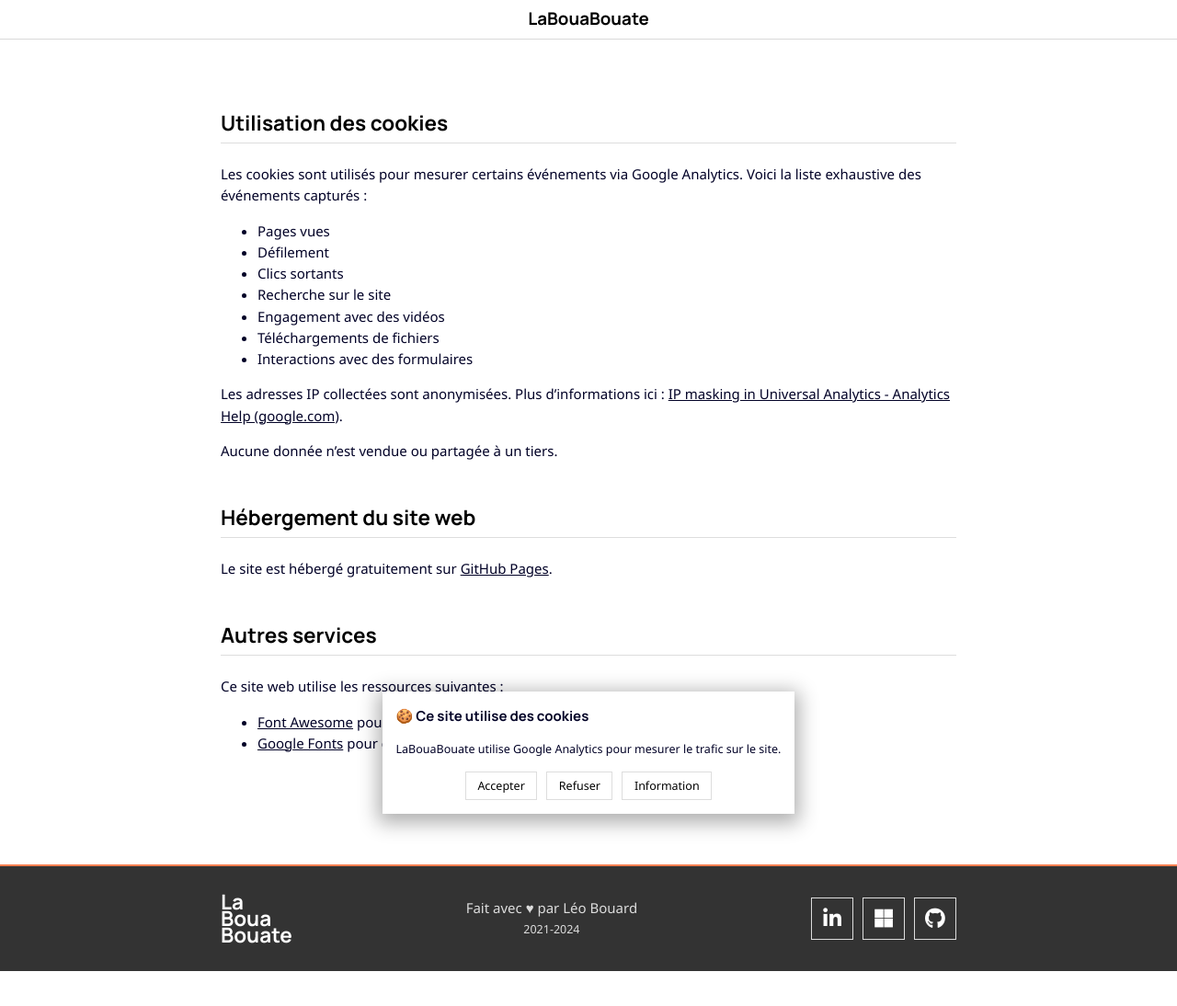
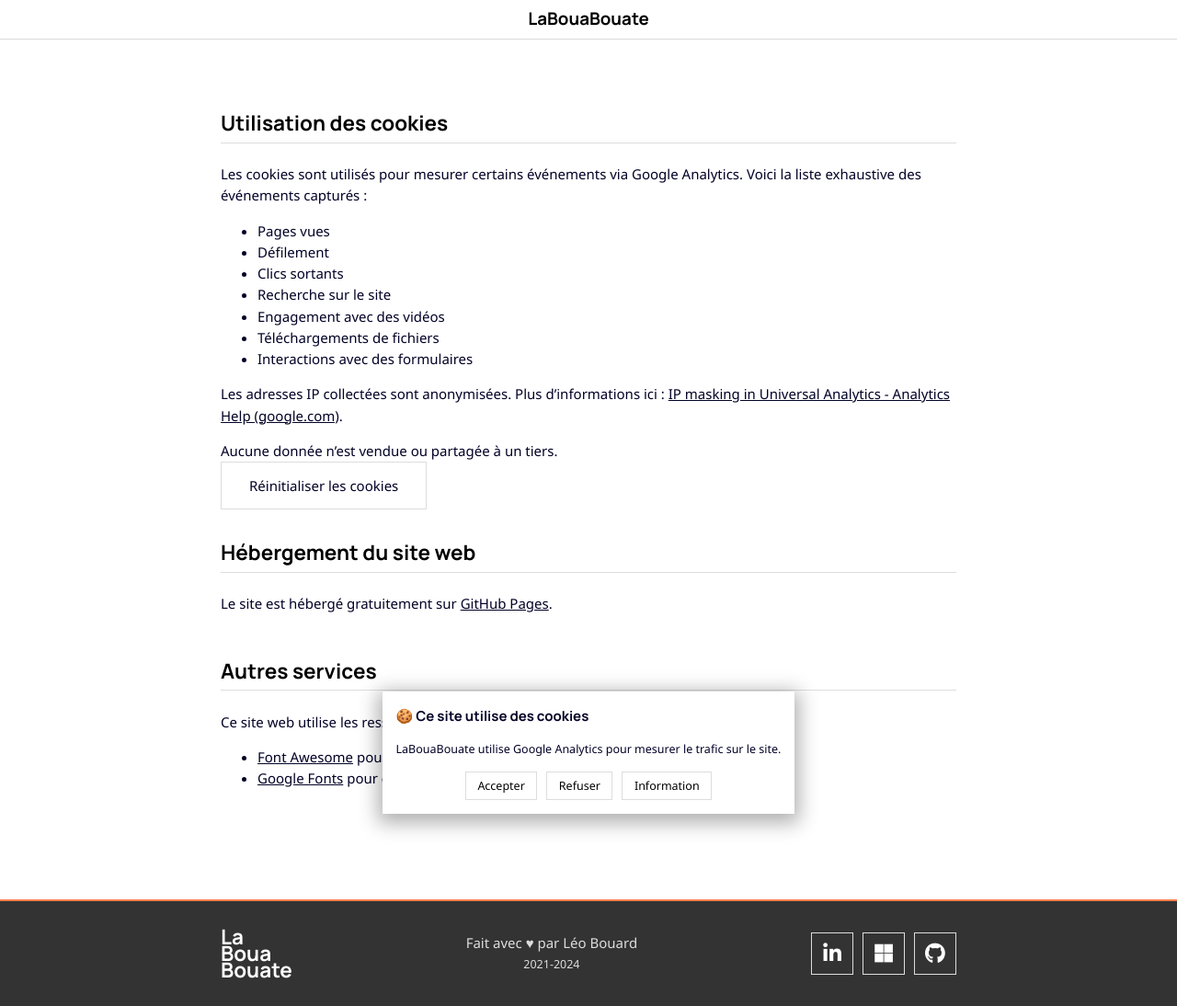
Before and after one commit to leobouard/leobouard.github.io, a Jekyll site: the page built from _pages/privacy.md, in a window 1280 px wide. Shown: the whole page at 92% size. Built offline with Jekyll 4.4.1, drawn with Linux system fonts in a browser that asks for light colours; nearby versions of some CDN libraries; some web fonts are replaced; before the commit the page ends 1056 px from its top, so only the background shows below that.

Commit message:
Update privacy.md

```diff
--- a/_pages/privacy.md
+++ b/_pages/privacy.md
@@ -20,6 +20,8 @@
 
 Aucune donnée n'est vendue ou partagée à un tiers.
 
+<a class="no-decoration button-primary hover-bottom" onclick="eraseCookie('cookie-notice-option');" href="#">Réinitialiser les cookies</a>
+
 ## Hébergement du site web
 
 Le site est hébergé gratuitement sur [GitHub Pages](https://pages.github.com/).
```
